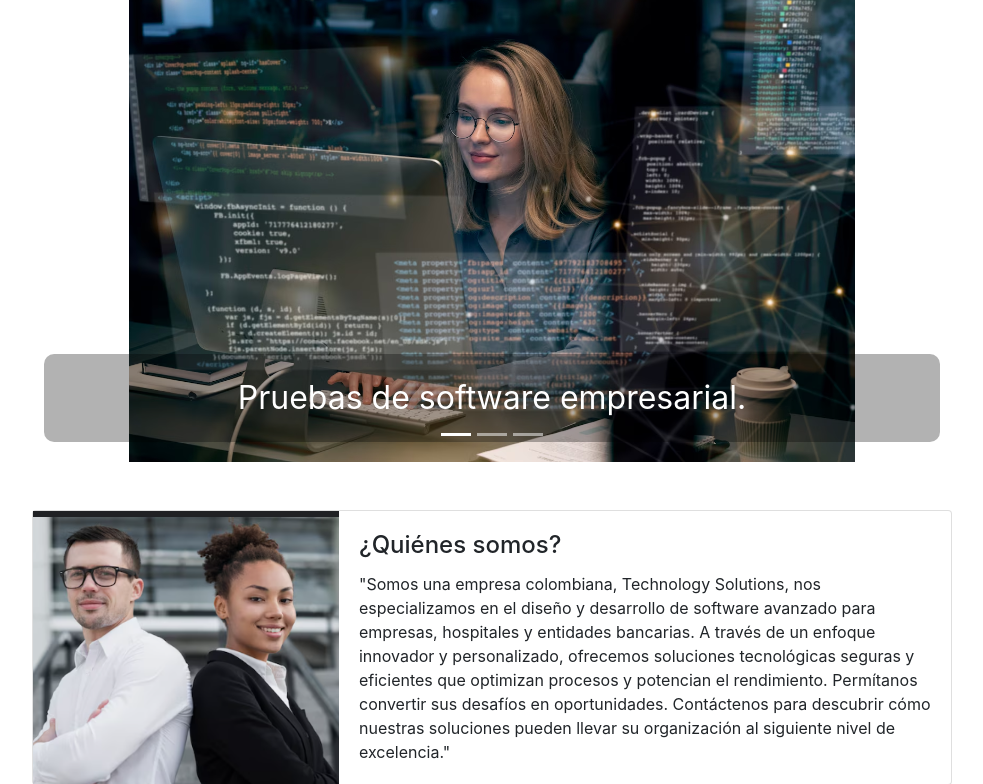
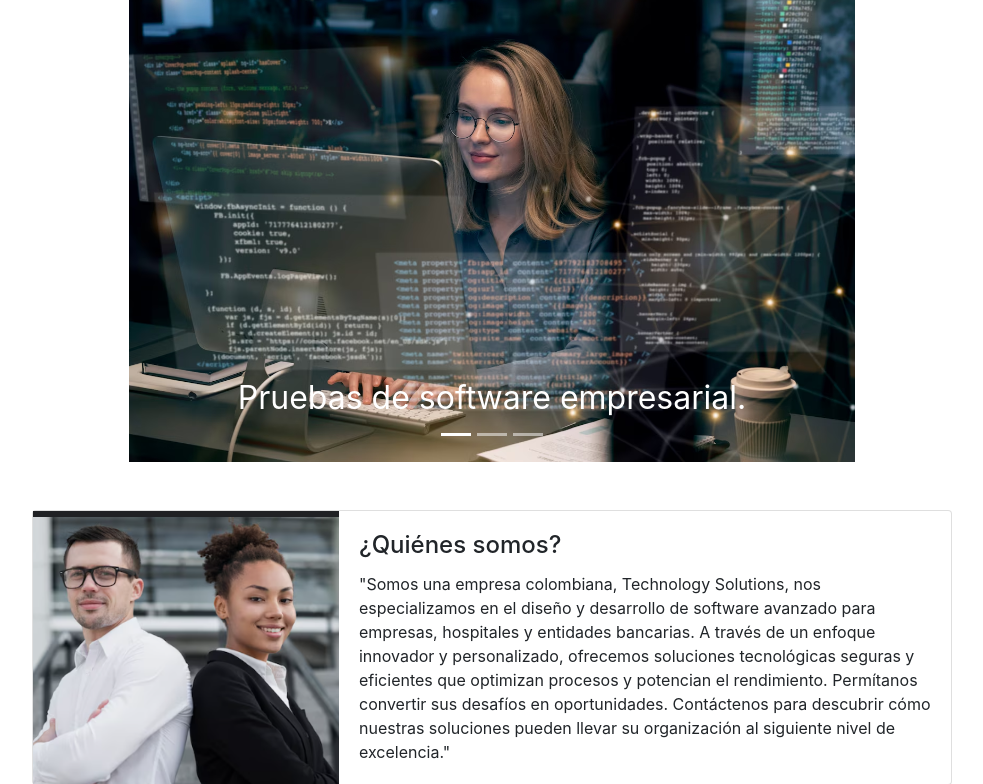
Before and after one commit to JhonnLeal/FrontEnd_poli, a PHP site: page /vistas/Home/ in a window 1280 px wide. Shown: the part 57-841 px from the top of the page, without its empty margins (148-1131 px from the left). Run offline with PHP 8.4, Linux system fonts and the light colour scheme; some libraries are stand-ins or nearby versions.

Commit message:
corrección estilo carrusel

```diff
--- a/public/style/style.css
+++ b/public/style/style.css
@@ -59,7 +59,7 @@
 /*      transform: translateX(-50%);*/
       text-align: center;
       color: white;
-      background: rgba(0, 0, 0, 0.3);
+      background: rgba(0, 0, 0, 0);
       padding: 10px;
       border-radius: 10px;
       font-size: 2rem;
```
